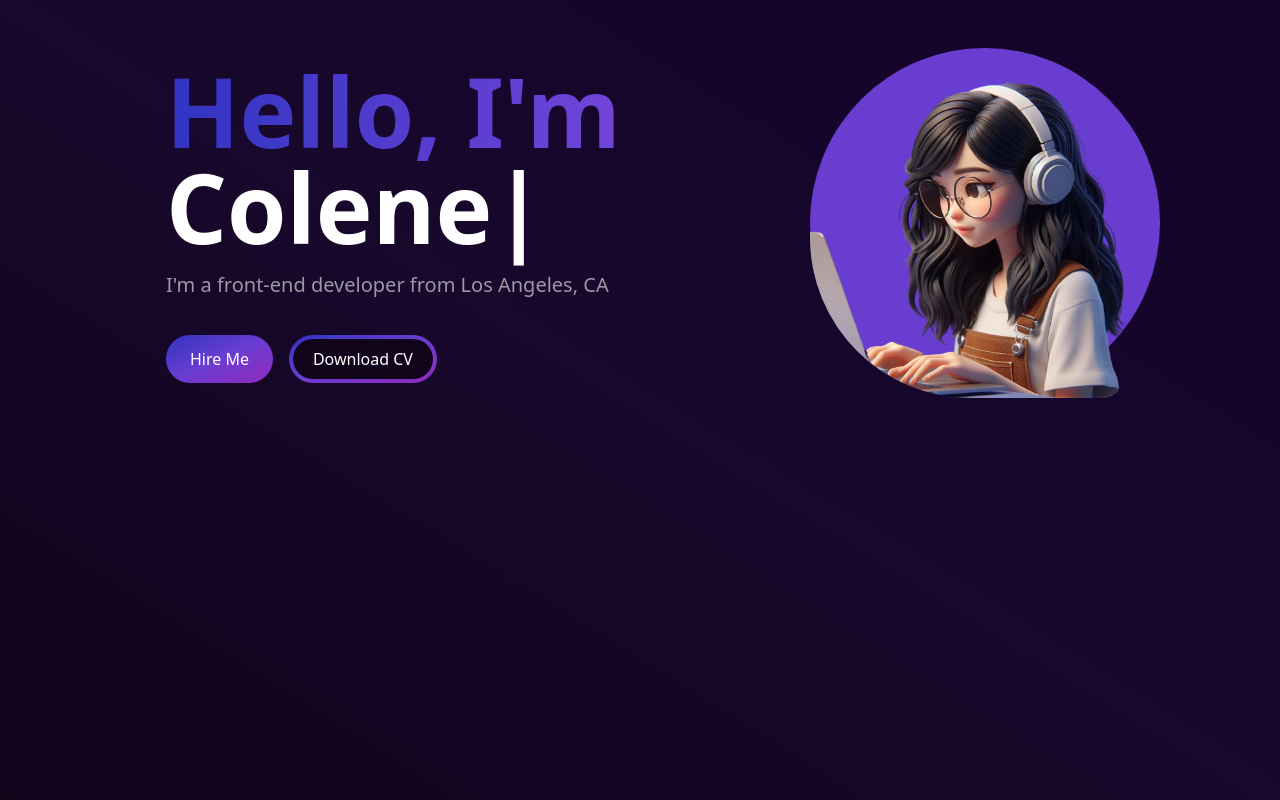
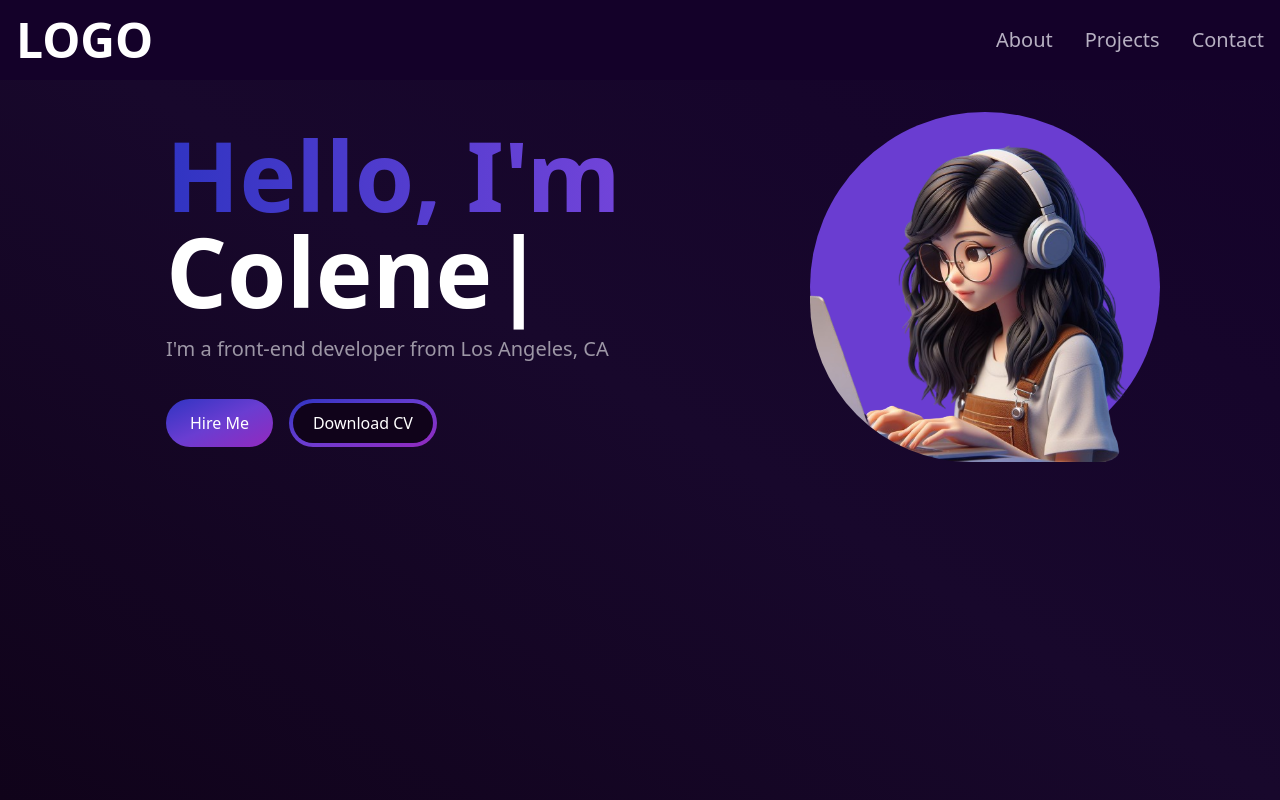
Before and after one commit to encarnac/portfolio, a React (Vite) app: page / in a window 1280 px wide. Built offline with nearby package versions, Linux system fonts and the light colour scheme.

Commit message:
Completed navbar and navigation drawer

```diff
--- a/package.json
+++ b/package.json
@@ -10,6 +10,7 @@
     "preview": "vite preview"
   },
   "dependencies": {
+    "@heroicons/react": "^2.1.1",
     "react": "^18.2.0",
     "react-dom": "^18.2.0",
     "react-type-animation": "^3.2.0"
--- a/src/App.jsx
+++ b/src/App.jsx
@@ -1,9 +1,11 @@
 import HeroSection from "./components/HeroSection";
+import { Navbar } from "./components/Navbar";
 
 export default function App() {
   return (
     <main className="flex min-h-screen flex-col bg-gradient-to-tr from-[#10031A] via-[#18082C] to-[#14022A]">
-      <div className="container mx-auto px-12 pt-12">
+      <Navbar />
+      <div className="container mx-auto mt-24 px-12 py-4">
         <HeroSection />
       </div>
     </main>
--- a/src/components/HeroSection.jsx
+++ b/src/components/HeroSection.jsx
@@ -1,4 +1,3 @@
-"use client";
 import { TypeAnimation } from "react-type-animation";
 import HeaderPhoto from "../assets/header-pfp.png";
 
--- /dev/null
+++ b/src/components/NavDrawer.jsx
@@ -0,0 +1,14 @@
+import { NavLink } from "./NavLink";
+
+export const NavDrawer = ({ links }) => {
+  return (
+    <ul className="flex flex-col items-center py-4">
+      {" "}
+      {links.map((link, index) => (
+        <li className={index}>
+          <NavLink href={link.href} title={link.title}></NavLink>
+        </li>
+      ))}
+    </ul>
+  );
+};
--- /dev/null
+++ b/src/components/NavLink.jsx
@@ -0,0 +1,10 @@
+export const NavLink = ({ href, title }) => {
+  return (
+    <a
+      href={href}
+      className="block rounded py-2 pl-3 pr-4 text-[#b7b0c2] hover:text-white sm:text-xl md:p-0"
+    >
+      {title}
+    </a>
+  );
+};
--- /dev/null
+++ b/src/components/Navbar.jsx
@@ -0,0 +1,50 @@
+import { useState } from "react";
+import { Bars3Icon, XMarkIcon } from "@heroicons/react/24/solid";
+import { NavLink } from "./NavLink";
+import { NavDrawer } from "./NavDrawer";
+
+const pageSections = [
+  { title: "About", href: "#about" },
+  { title: "Projects", href: "#projects" },
+  { title: "Contact", href: "#contact" },
+];
+
+export const Navbar = () => {
+  const [navbarOpen, setNavbarOpen] = useState(false);
+  return (
+    <nav className="fixed left-0 right-0 top-0 z-10 bg-[#14022A] bg-opacity-90">
+      <div className="container mx-auto flex flex-wrap items-center justify-between px-4 py-4">
+        <a href="/" className="text-2xl font-semibold text-white md:text-5xl">
+          LOGO
+        </a>
+        <div className="mobile-menu block md:hidden">
+          {navbarOpen ? (
+            <button
+              onClick={() => setNavbarOpen(false)}
+              className="flex items-center rounded px-3 py-2 text-slate-200 hover:text-white"
+            >
+              <XMarkIcon className="h-5 w-5" />
+            </button>
+          ) : (
+            <button
+              onClick={() => setNavbarOpen(true)}
+              className="flex items-center px-3 py-2 text-slate-200 hover:text-white"
+            >
+              <Bars3Icon className="h-5 w-5" />
+            </button>
+          )}
+        </div>
+        <div className="menu hidden md:block md:w-auto" id="navbar">
+          <ul className="flex justify-evenly p-4 md:flex-row md:space-x-8 md:p-0">
+            {pageSections.map((link, index) => (
+              <li className={index}>
+                <NavLink href={link.href} title={link.title}></NavLink>
+              </li>
+            ))}
+          </ul>
+        </div>
+      </div>
+      {navbarOpen ? <NavDrawer links={pageSections} /> : null}
+    </nav>
+  );
+};
```
Also changed, not shown: 1 other file (tests, documents, lock files or other folders).
